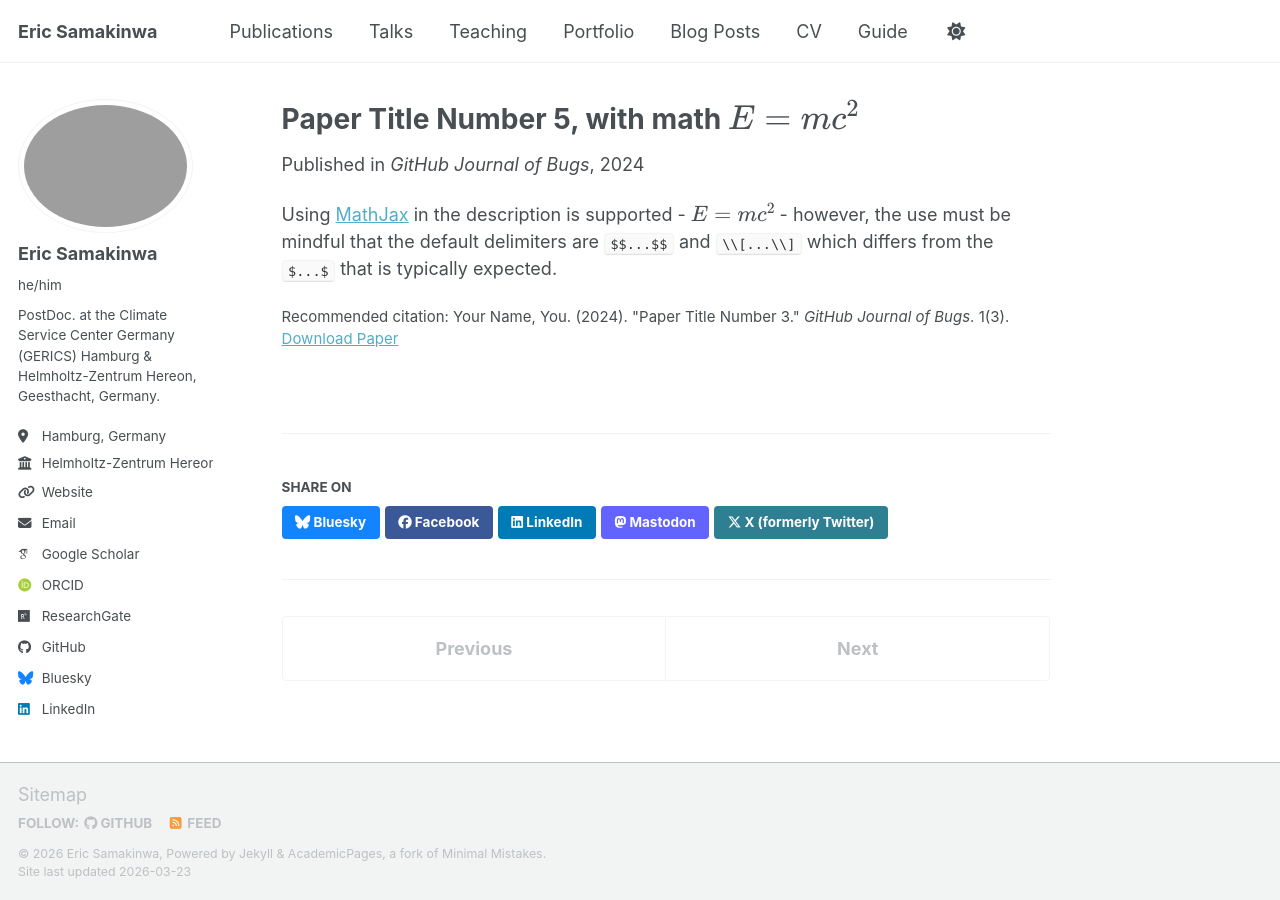
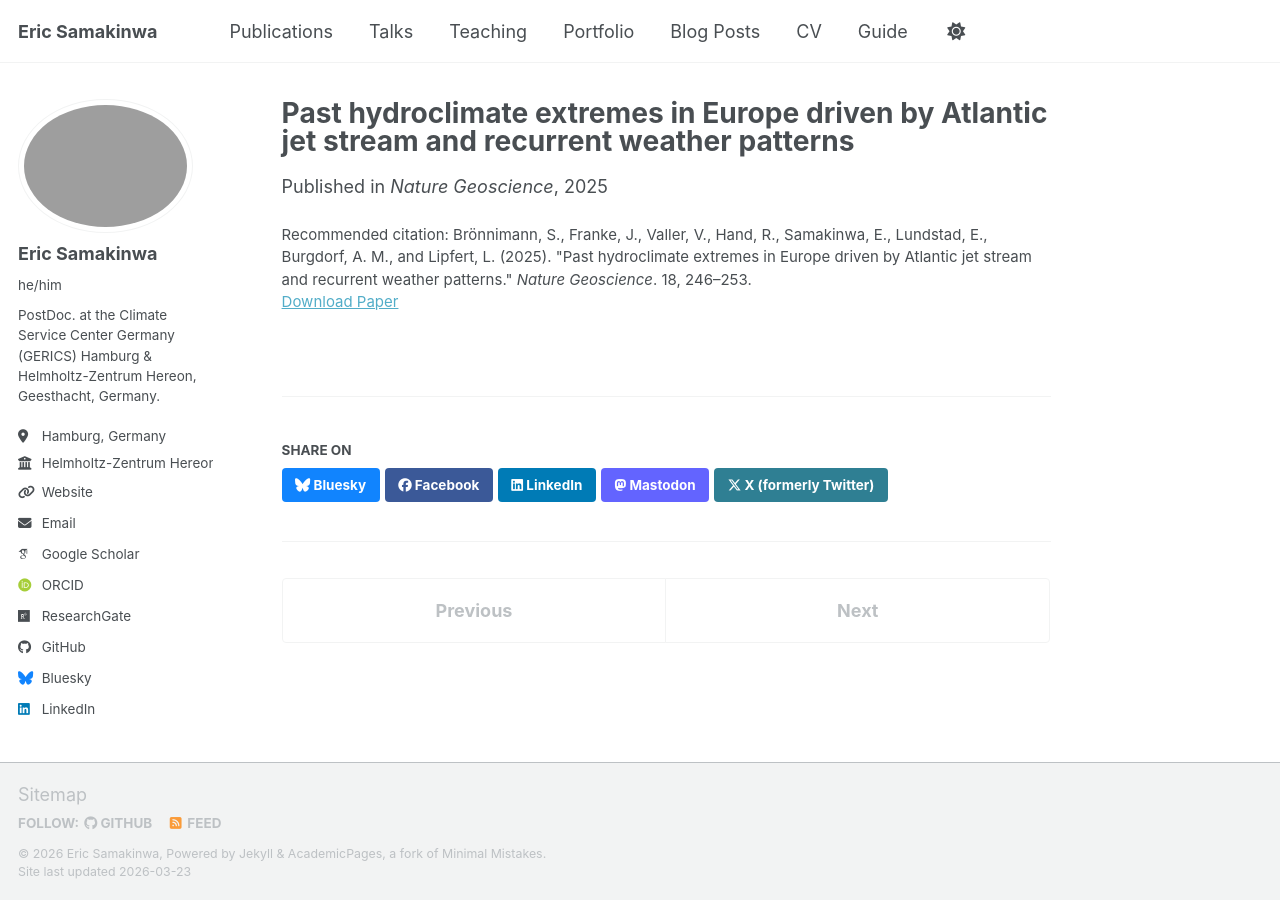
Before and after one commit to shamakson/shamakson.github.io, a Jekyll site: the page built from _publications/2025-06-08-paper-title-number-5.md, in a window 1280 px wide. Built offline with Jekyll 4.4.1, drawn with Linux system fonts in a browser that asks for light colours; some web fonts are replaced; a script bundle is joined from its source files by our own code; library files that are not in the unit come from our copies.

Commit message:
Revise publication details for Paper Number 5
Updated paper details including title, category, permalink, excerpt, date, venue, paper URL, and citation.

```diff
--- a/_publications/2025-06-08-paper-title-number-5.md
+++ b/_publications/2025-06-08-paper-title-number-5.md
@@ -1,13 +1,11 @@
 ---
-title: "Paper Title Number 5, with math $$E=mc^2$$"
+title: "Past hydroclimate extremes in Europe driven by Atlantic jet stream and recurrent weather patterns"
 collection: publications
-category: conferences
-permalink: /publication/2024-02-17-paper-title-number-4
-excerpt: 'This paper is about a famous math equation, $$E=mc^2$$'
-date: 2024-02-17
-venue: 'GitHub Journal of Bugs'
-paperurl: 'https://academicpages.github.io/files/paper3.pdf'
-citation: 'Your Name, You. (2024). &quot;Paper Title Number 3.&quot; <i>GitHub Journal of Bugs</i>. 1(3).'
+category: manuscripts
+permalink: /publication/2025-01-01-past-hydroclimate-extremes-europe
+excerpt: 'Hydroclimate extremes in Europe linked to Atlantic jet stream variability and recurrent weather patterns.'
+date: 2025-01-01
+venue: 'Nature Geoscience'
+paperurl: 'https://doi.org/10.1038/s41561-025-01654-y'
+citation: 'Brönnimann, S., Franke, J., Valler, V., Hand, R., Samakinwa, E., Lundstad, E., Burgdorf, A. M., and Lipfert, L. (2025). "Past hydroclimate extremes in Europe driven by Atlantic jet stream and recurrent weather patterns." <i>Nature Geoscience</i>. 18, 246–253.'
 ---
-
-Using [MathJax](https://www.mathjax.org/) in the description is supported - $$E=mc^2$$ - however, the use must be mindful that the default delimiters are `$$...$$` and `\\[...\\]` which differs from the `$...$` that is typically expected.
```
